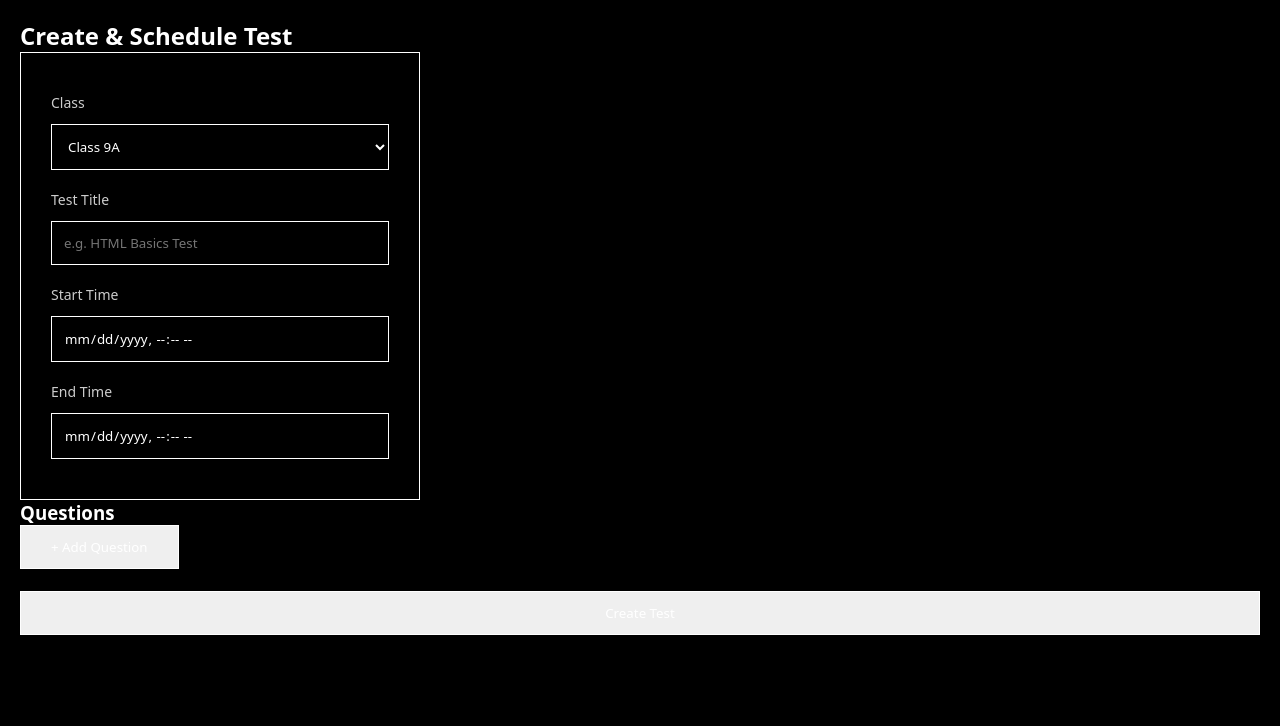
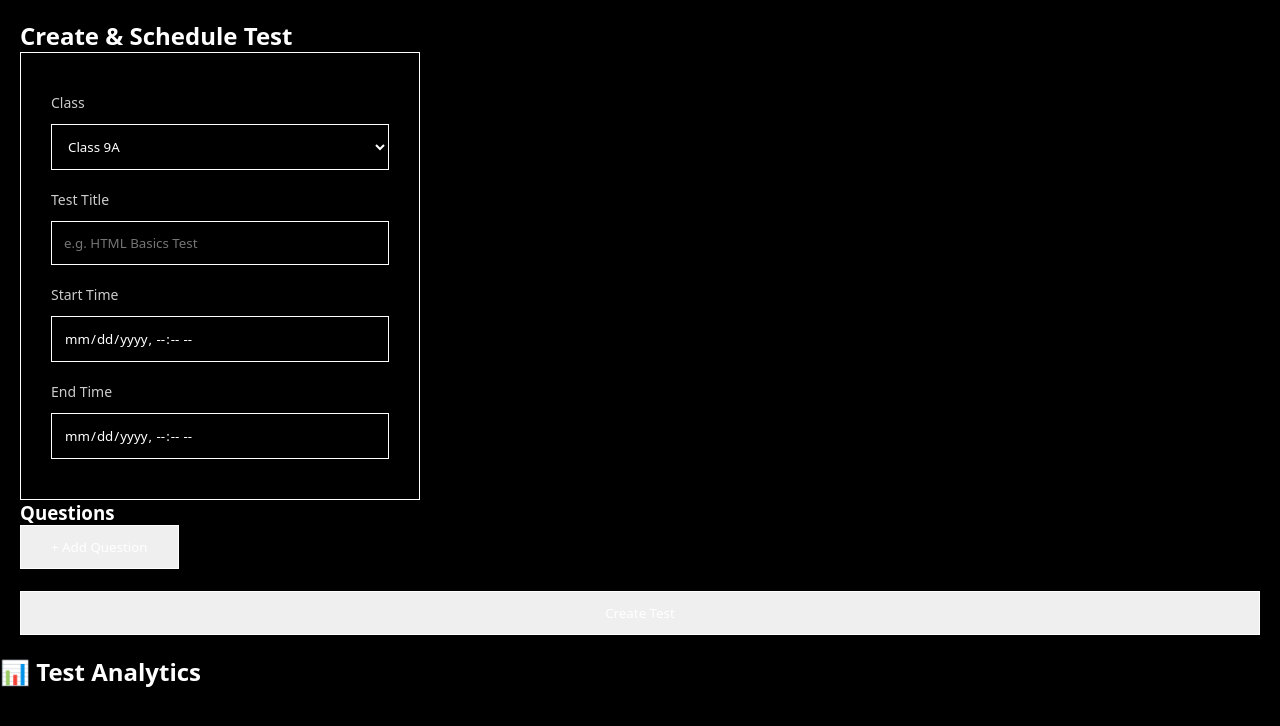
Before and after one commit to prateeknitcse/TEACHERSSTUDENTPOTAL, a plain HTML site: page frontend/admin.html in a window 1280 px wide. Shown: the part 64-790 px from the top of the page. Drawn offline with Linux system fonts and the light colour scheme; sample sign-in values are in the browser's storage.

Commit message:
pushed changed

```diff
--- a/frontend/admin.html
+++ b/frontend/admin.html
@@ -48,6 +48,11 @@
   <button class="btn full" id="createTestBtn">Create Test</button>
 
 </main>
+<section>
+  <h2>📊 Test Analytics</h2>
+  <div id="analytics"></div>
+</section>
+
 
 <script src="js/admin.js"></script>
 </body>
```
